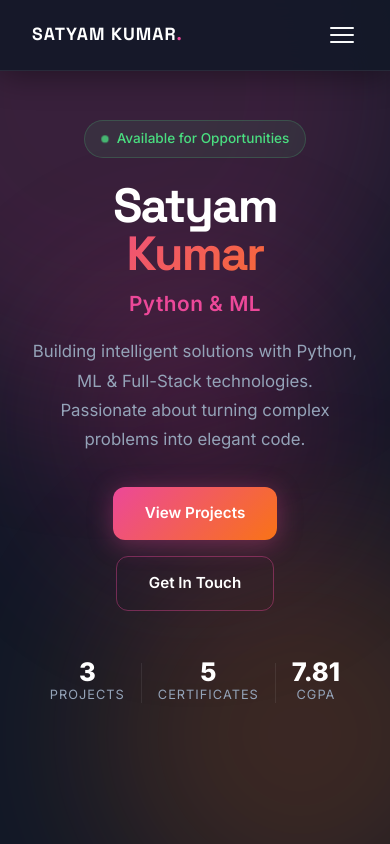
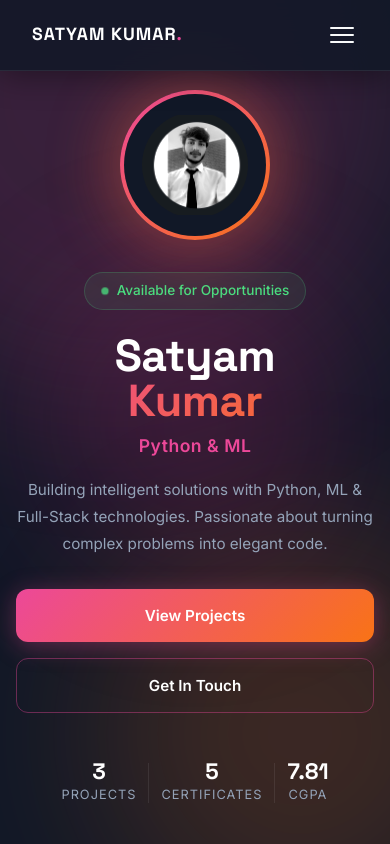
Before and after one commit to satyam-ku/Portfolio, a plain HTML site: page index.html in a window 390 px wide. Shown: the top 844 px of the page. Drawn offline with Linux system fonts and the light colour scheme.

Commit message:
add files

```diff
--- a/style.css
+++ b/style.css
@@ -446,7 +446,7 @@ body {
 }
 
 .stat-num {
-  font-fmily: var(--font-display);
+  font-family: var(--font-display);
   font-size: 2rem;
   font-weight: 800;
   color: #fff;
@@ -473,6 +473,7 @@ body {
   display: flex;
   align-items: center;
   justify-content: center;
+  min-height: 320px;
 }
 
 .avatar-ring {
@@ -1321,7 +1322,8 @@ body {
   .hero {
     flex-direction: column;
     text-align: center;
-    padding-top: 120px;
+    padding: 110px 1.5rem 60px;
+    gap: 2.5rem;
   }
 
   .hero-sub {
@@ -1338,7 +1340,18 @@ body {
 
   .hero-visual {
     order: -1;
+    flex: 0 0 auto;
+    min-height: unset;
   }
+
+  .avatar-ring {
+    width: 220px;
+    height: 220px;
+  }
+
+  .card-py  { right: -5px; }
+  .card-ml  { right: -10px; }
+  .card-js  { left:  -5px; }
 
   .skills-grid {
     grid-template-columns: 1fr 1fr;
@@ -1376,6 +1389,50 @@ body {
     display: flex;
   }
 
+  /* Profile picture — show on mobile, smaller ring */
+  .hero-visual {
+    display: flex;
+    order: -1;
+    flex: 0 0 auto;
+  }
+
+  .avatar-ring {
+    width: 180px;
+    height: 180px;
+    box-shadow: 0 0 40px rgba(236, 72, 153, 0.35);
+  }
+
+  /* Hide floating skill badges on mobile to prevent overflow */
+  .floating-card {
+    display: none;
+  }
+
+  .hero {
+    padding: 100px 1.25rem 50px;
+    gap: 2rem;
+  }
+
+  .hero-name {
+    font-size: clamp(2.4rem, 10vw, 3.5rem);
+    letter-spacing: -1px;
+  }
+
+  .hero-tagline {
+    font-size: 1.1rem;
+  }
+
+  .hero-sub {
+    font-size: 0.95rem;
+  }
+
+  .hero-stats {
+    gap: 1rem;
+  }
+
+  .stat-num {
+    font-size: 1.6rem;
+  }
+
   .projects-grid {
     grid-template-columns: 1fr;
   }
@@ -1394,10 +1451,6 @@ body {
 
   .contact-grid {
     grid-template-columns: 1fr;
-  }
-
-  .hero-visual {
-    display: none;
   }
 
   .timeline::before {
@@ -1423,16 +1476,39 @@ body {
 }
 
 @media (max-width: 480px) {
+  .hero {
+    padding: 90px 1rem 40px;
+  }
+
   .hero-name {
-    font-size: 3rem;
+    font-size: clamp(2rem, 12vw, 2.8rem);
+    letter-spacing: -0.5px;
+  }
+
+  .avatar-ring {
+    width: 150px;
+    height: 150px;
   }
 
   .hero-stats {
-    gap: 1rem;
+    gap: 0.75rem;
+    flex-wrap: wrap;
+    justify-content: center;
   }
 
   .stat-num {
-    font-size: 1.6rem;
+    font-size: 1.4rem;
+  }
+
+  .hero-actions {
+    flex-direction: column;
+    align-items: center;
+  }
+
+  .btn-primary,
+  .btn-secondary {
+    width: 100%;
+    justify-content: center;
   }
 
   .timeline-header {
```
